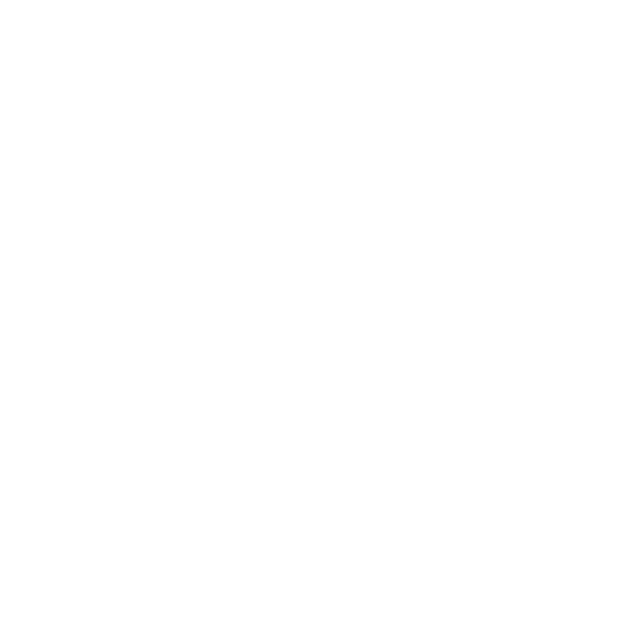
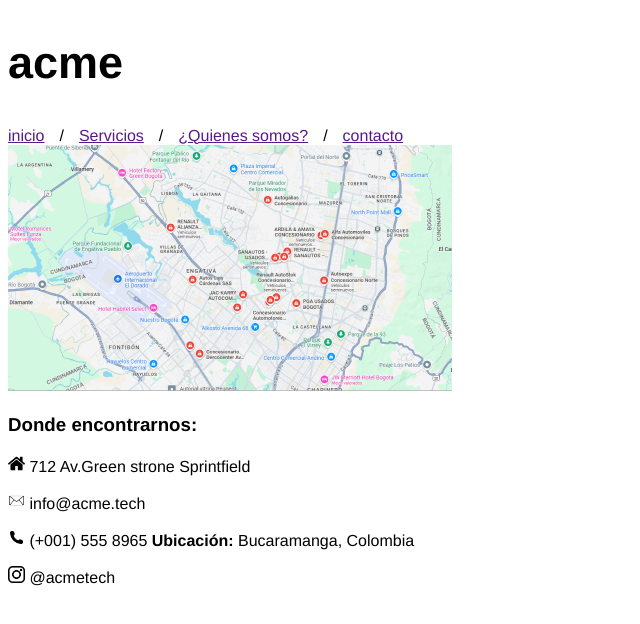
Before and after one commit to michelrodriguez05/Examen_html_css, a plain HTML site: page html/Contacto.html in a window 1280 px wide. Shown: the whole page, without its empty margins (0-640 px from the left). Drawn offline with Linux system fonts and the light colour scheme.

Commit message:
feat: :sparkles: create files
create lies and desing

by @michelrodriguez

```diff
--- a/estilo.css
+++ b/estilo.css
@@ -11,6 +11,15 @@ nav{
     text-align:center;
     display: flex;
     align-items: center;
-    gap: 20px;
-    padding: 10px;
+    gap: 15px;
+    padding:0px;
+
 }
+.logos img{
+    width: 17px;
+    justify-content: center;
+
+}
+hr{
+    height: 15px;
+}
--- a/html/Contacto.html
+++ b/html/Contacto.html
@@ -0,0 +1,46 @@
+<!DOCTYPE html>
+<html lang="en">
+<head>
+    <meta charset="UTF-8">
+    <meta name="viewport" content="width=device-width, initial-scale=1.0">
+    <title>contacto</title>
+    <link rel="stylesheet" href="/estilo.css">
+</head>
+<body>
+    <header>
+        <div>
+            <h2>acme</h2>
+        </div>
+
+    </header>
+    <nav >
+        <a href="">inicio</a> /
+        <a href="">Servicios</a> /
+        <a href="">¿Quienes somos?</a>/
+        <a href="">contacto</a>
+    </nav>
+    <section>
+        <img src="/img/mapa-contacto.png" alt="mapa">
+    </section>
+    <section class="logos">
+        <div class="titulo-contacto">
+        <h3> Donde encontrarnos: </h3></div>
+        <div class="contacto">
+          <p>
+            <img src="/img/casa.png" alt="logo casa" class="icono"> 712 Av.Green strone Sprintfield
+          </p>
+          <p>
+            <img src="/img/correo.png" alt="logo correo " class="icono"> info@acme.tech
+          </p>
+          <p>
+            <img src="/img/llamar.png" alt="logo telefono" class="icono"> (+001) 555 8965
+            <strong>Ubicación:</strong> Bucaramanga, Colombia
+          </p>
+          <p>
+            <img src="/img/instagram.png" alt="logo instagram" class="icono"> @acmetech
+
+          </p>
+        </div>
+        </section>
+</body>
+</html>
```
Also changed, not shown: html/quienes_somos.html (+27 -0 lines), index.html (+33 -0 lines), img/casa.png (added), img/correo.png (added), img/instagram.png (added), img/llamar.png (added), img/mapa-contacto.png (added), img/mision.png (added), img/vision.png (added).
